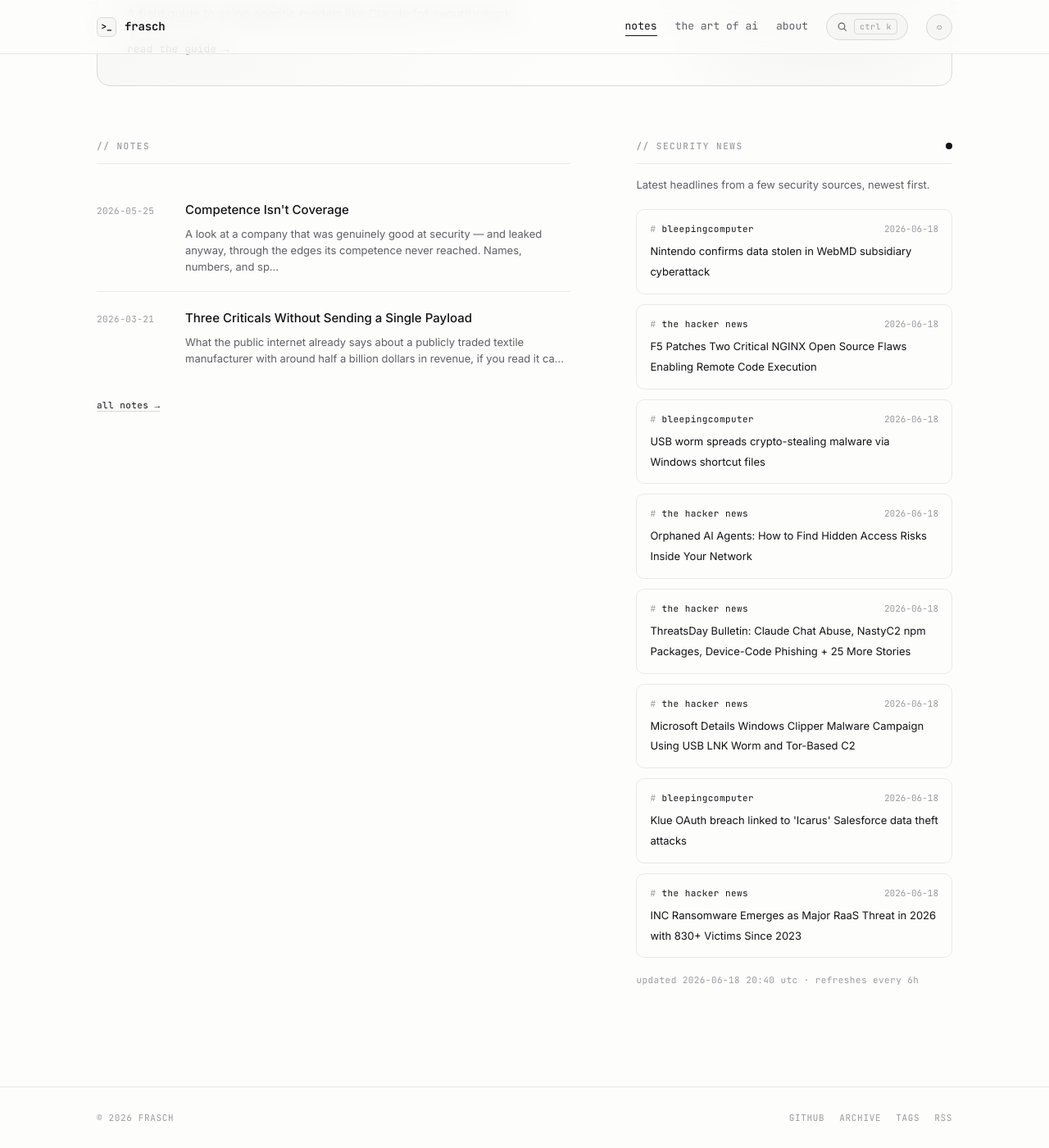
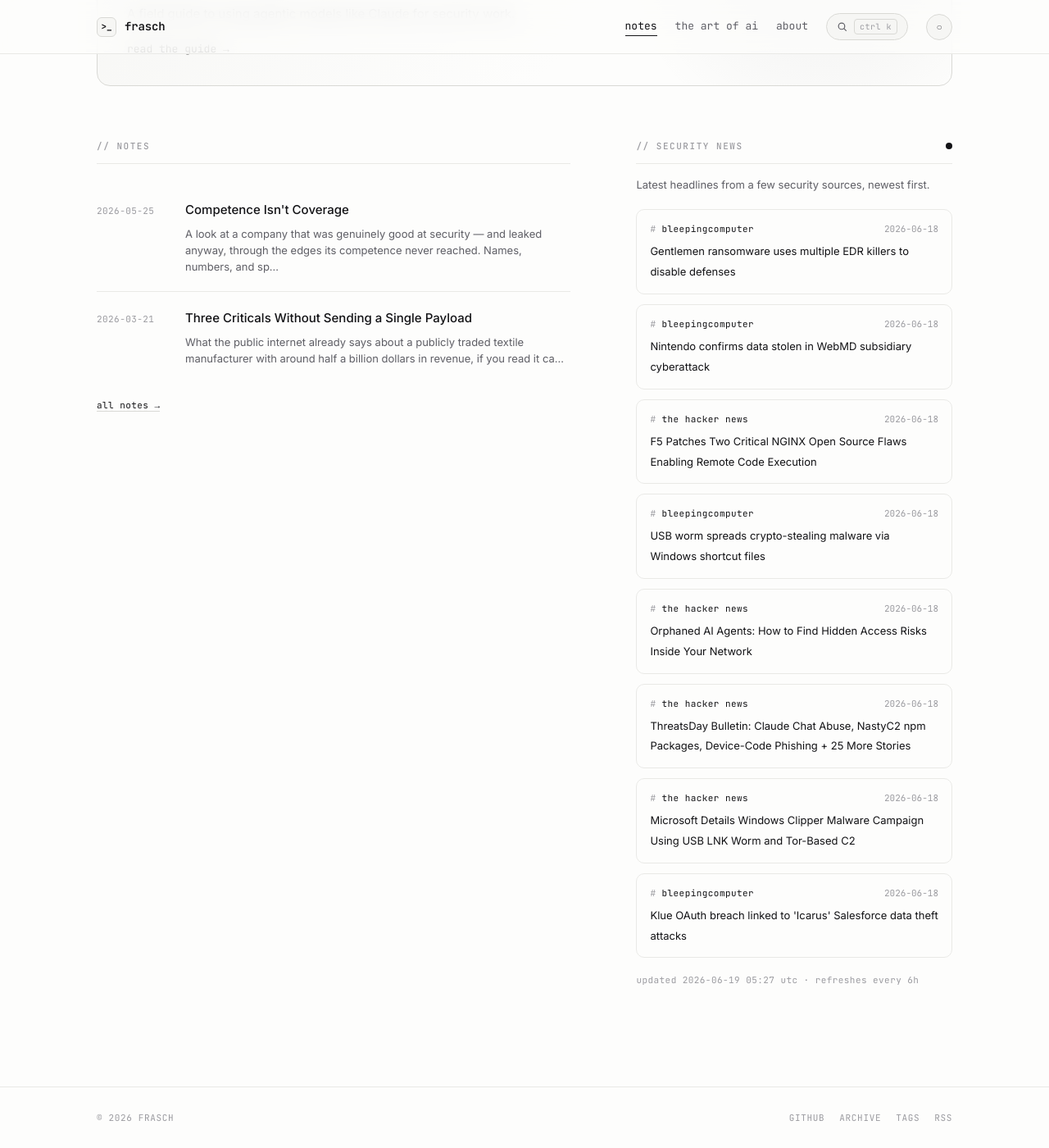
Before and after one commit to whoisfrasch/frasch, a Jekyll site: the page built from index.html, in a window 1280 px wide and 1400 px high, scrolled down 615 px. Shown: the whole window at 82% size. Built offline with Jekyll 4.4.1, drawn with Linux system fonts in a browser that asks for light colours.

Commit message:
Refresh security news feed

```diff
--- a/_data/news.json
+++ b/_data/news.json
@@ -1,6 +1,12 @@
 {
-  "updated": "2026-06-18T20:40:02Z",
+  "updated": "2026-06-19T05:27:41Z",
   "items": [
+    {
+      "source": "bleepingcomputer",
+      "title": "Gentlemen ransomware uses multiple EDR killers to disable defenses",
+      "link": "https://www.bleepingcomputer.com/news/security/gentlemen-ransomware-uses-multiple-edr-killers-to-disable-defenses/",
+      "date": "2026-06-18T22:31:52Z"
+    },
     {
       "source": "bleepingcomputer",
       "title": "Nintendo confirms data stolen in WebMD subsidiary cyberattack",
@@ -42,12 +48,6 @@
       "title": "Klue OAuth breach linked to 'Icarus' Salesforce data theft attacks",
       "link": "https://www.bleepingcomputer.com/news/security/klue-oauth-breach-linked-to-icarus-salesforce-data-theft-attacks/",
       "date": "2026-06-18T14:19:50Z"
-    },
-    {
-      "source": "the hacker news",
-      "title": "INC Ransomware Emerges as Major RaaS Threat in 2026 with 830+ Victims Since 2023",
-      "link": "https://thehackernews.com/2026/06/inc-ransomware-claims-830-victims-since.html",
-      "date": "2026-06-18T14:12:48Z"
     }
   ]
 }
```
